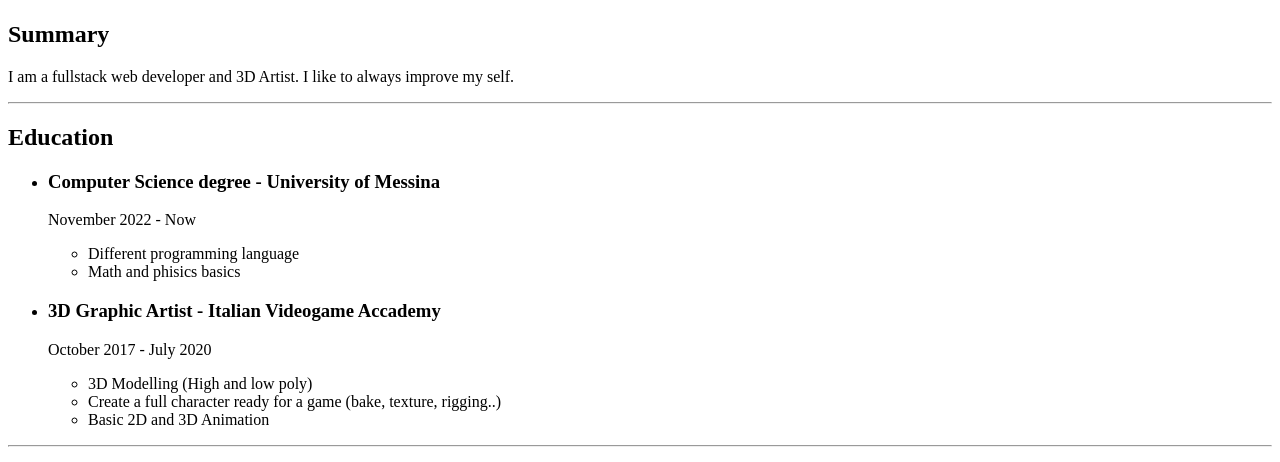
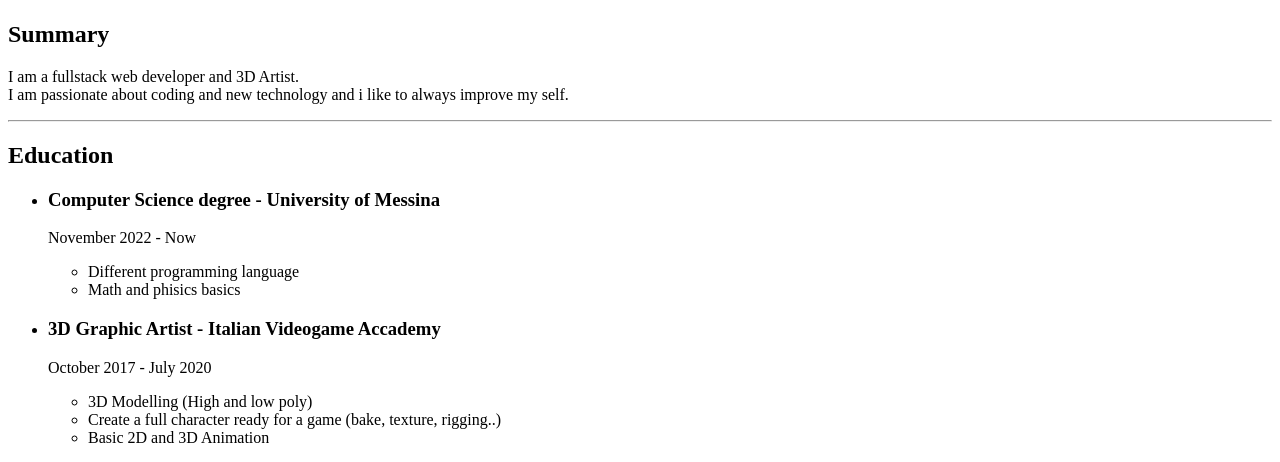
Before and after one commit to EvilXena/html-resume, a plain HTML site: page index.html in a window 1280 px wide. Shown: the part 283-745 px from the top of the page. Drawn offline with Linux system fonts and the light colour scheme.

Commit message:
Update index.html

```diff
--- a/index.html
+++ b/index.html
@@ -9,7 +9,8 @@
     <h1>Giulia Zanghì</h1>
     <img height="200" src="./asset/IMG20230314110051.jpg"/>
     <h2>Summary</h2>
-    <p>I am a fullstack web developer and 3D Artist. I like to always improve my self.</p>
+    <p>I am a fullstack web developer and 3D Artist.<br/>
+        I am passionate about coding and new technology and i like to always improve my self.</p>
 
     <hr/>
 
```
